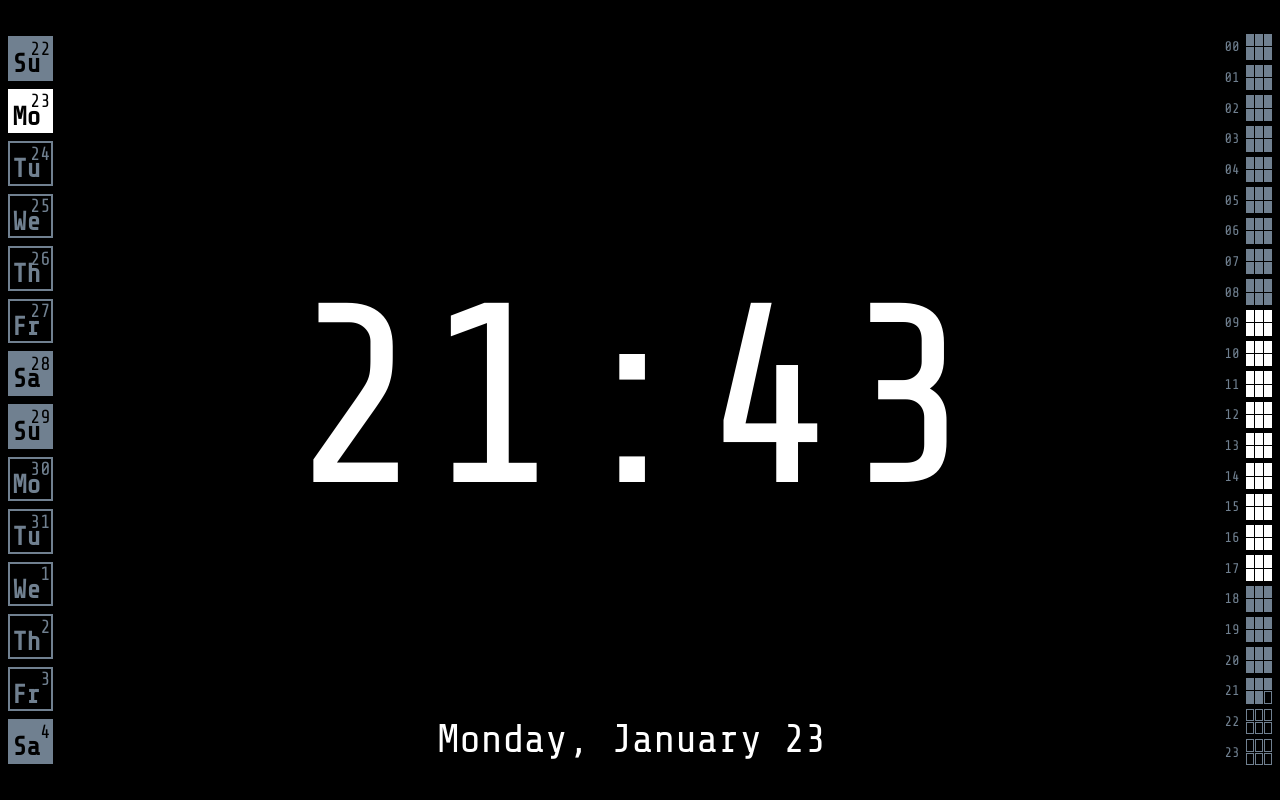
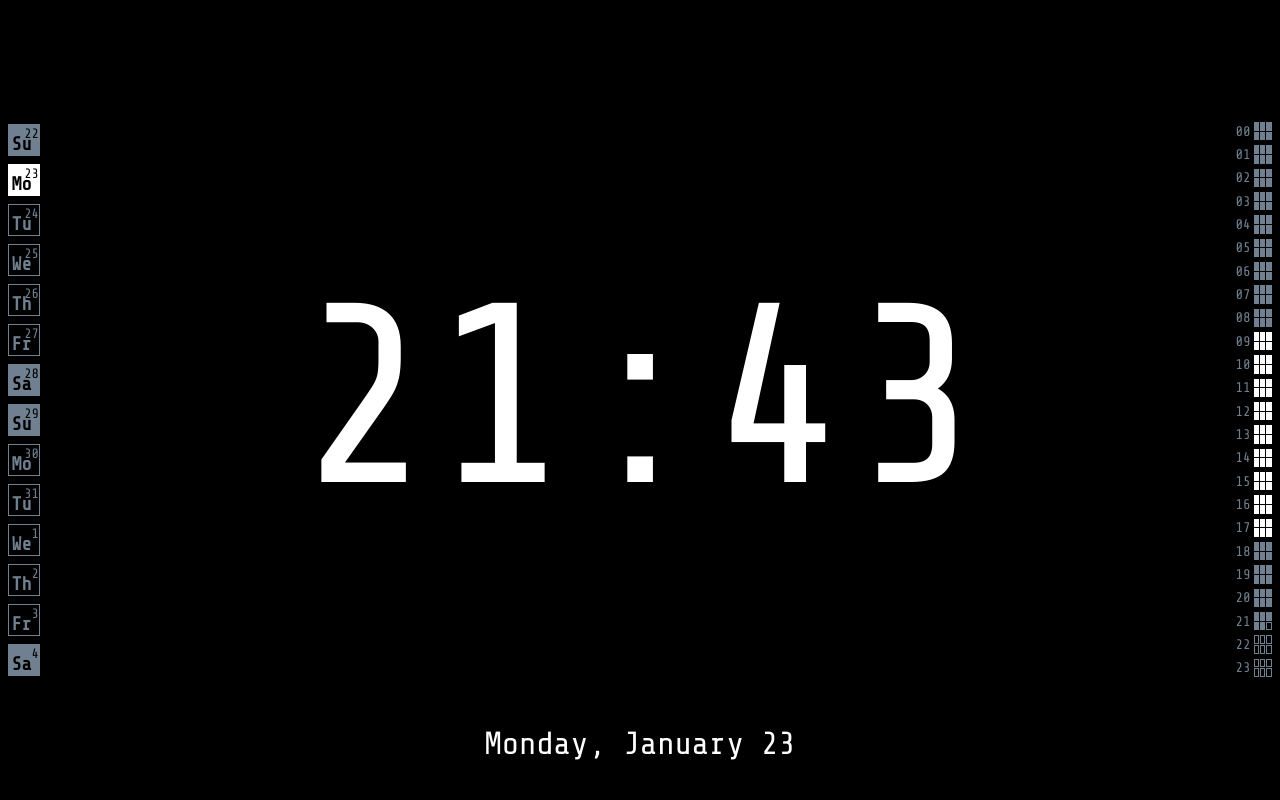
Before and after one commit to seredot/blink, a React (Create React App) app: page / in a window 1280 px wide. Built offline with nearby package versions, Linux system fonts and the light colour scheme.

Commit message:
fix positioning

```diff
--- a/src/App.css
+++ b/src/App.css
@@ -1,10 +1,12 @@
 .app {
-  flex-grow: 1;
+  position: absolute;
+  top: 0;
+  bottom: 0;
+  left: 0;
+  right: 0;
   align-items: center;
   justify-content: center;
   text-align: center;
-  background-color: black;
-  color: white;
 }
 
 .middle {
@@ -13,7 +15,8 @@
   flex-shrink: 0;
   justify-items: flex-end;
   position: relative;
-  height: 100vh;
+  color: white;
+  height: 100%;
 }
 
 .time {
--- a/src/Days.css
+++ b/src/Days.css
@@ -1,26 +1,19 @@
 .days-of-week {
     flex-direction: column;
     margin-left: calc(1vh + env(safe-area-inset-left));
-    padding: 4vh 0;
     width: 6vh;
-    /* background-color: #222; */
     justify-content: space-between;
 }
 
 .day {
-    /* compatibility */
-    width: calc((100vh - 8vh - 14 * 1vh) / 14);
-    height: calc((100vh - 8vh - 14 * 1vh) / 14);
-    font-size: calc((100vh - 8vh - 14 * 1vh) / 18);
-    /* normal values */
     margin: 0.5vh 0;
-    width: calc((100vh - env(safe-area-inset-top) - env(safe-area-inset-bottom) - 8vh - 14 * 1vh) / 14);
-    height: calc((100vh - env(safe-area-inset-top) - env(safe-area-inset-bottom) - 8vh - 14 * 1vh) / 14);
+    width: calc((70vh - 14 * 1vh) / 14);
+    height: calc((70vh - 14 * 1vh) / 14);
     border: 0.075em solid slategrey;
     position: relative;
     padding: 0 0.2vh;
     color: slategrey;
-    font-size: calc((100vh - env(safe-area-inset-top) - env(safe-area-inset-bottom) - 8vh - 14 * 1vh) / 18);
+    font-size: calc((70vh - 14 * 1vh) / 18);
 }
 
 .weekend {
--- a/src/Progress.css
+++ b/src/Progress.css
@@ -1,20 +1,15 @@
 .progress {
     flex-direction: column;
     margin-right: calc(1vh + env(safe-area-inset-left));
-    padding: 4vh 0;
-    width: 8vh;
+    width: 6vh;
     justify-content: space-between;
     align-items: flex-end;
 }
 
 .progress-hour {
-    /* compatibility */
-    width: calc((100vh - 8vh - 24 * 0.5vh) / 12);
-    height: calc((100vh - 8vh - 24 * 0.5vh) / 24);
-    /* normal values */
     margin: 0.25vh 0;
-    width: calc((100vh - env(safe-area-inset-top) - env(safe-area-inset-bottom) - 8vh - 24 * 0.5vh) / 12);
-    height: calc((100vh - env(safe-area-inset-top) - env(safe-area-inset-bottom) - 8vh - 24 * 0.5vh) / 24);
+    width: calc((70vh - 24 * 0.5vh) / 12);
+    height: calc((70vh - 24 * 0.5vh) / 24);
 }
 
 .progress-hour-text {
--- a/src/Today.css
+++ b/src/Today.css
@@ -3,9 +3,9 @@
     left: 0;
     right: 0;
     bottom: 0;
-    padding: 5vh 5vh;
+    padding: 5vh;
     align-items: center;
     justify-content: center;
-    font-size: 5vh;
+    font-size: 4vh;
     overflow: hidden;
 }
--- a/src/index.css
+++ b/src/index.css
@@ -2,6 +2,7 @@
 
 html {
   min-height: 100%;
+  min-height: -webkit-fill-available;
   padding: env(safe-area-inset-top) env(safe-area-inset-right) env(safe-area-inset-bottom) env(safe-area-inset-left);
 }
 
@@ -9,13 +10,12 @@ html,
 body {
   margin: 0;
   padding: 0;
-  vertical-align: baseline;
-  line-height: 1;
   background-color: black;
 }
 
 body {
-  overflow: hidden;
+  line-height: 1;
+  vertical-align: baseline;
   font-family: "Share Tech Mono", monospace;
   -webkit-font-smoothing: antialiased;
   -moz-osx-font-smoothing: grayscale;
```
